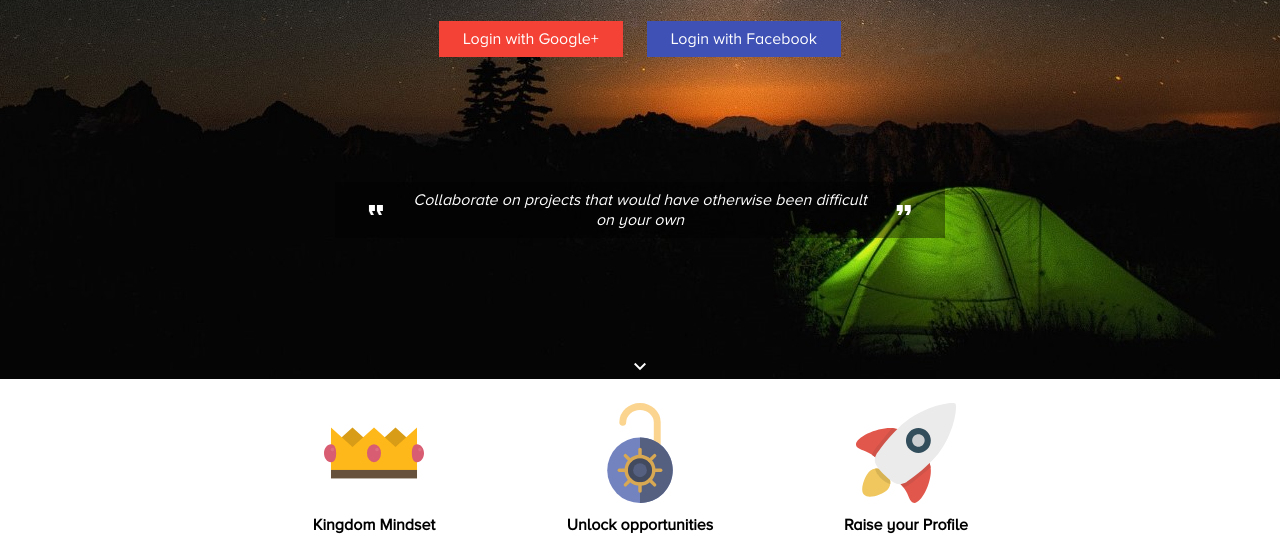
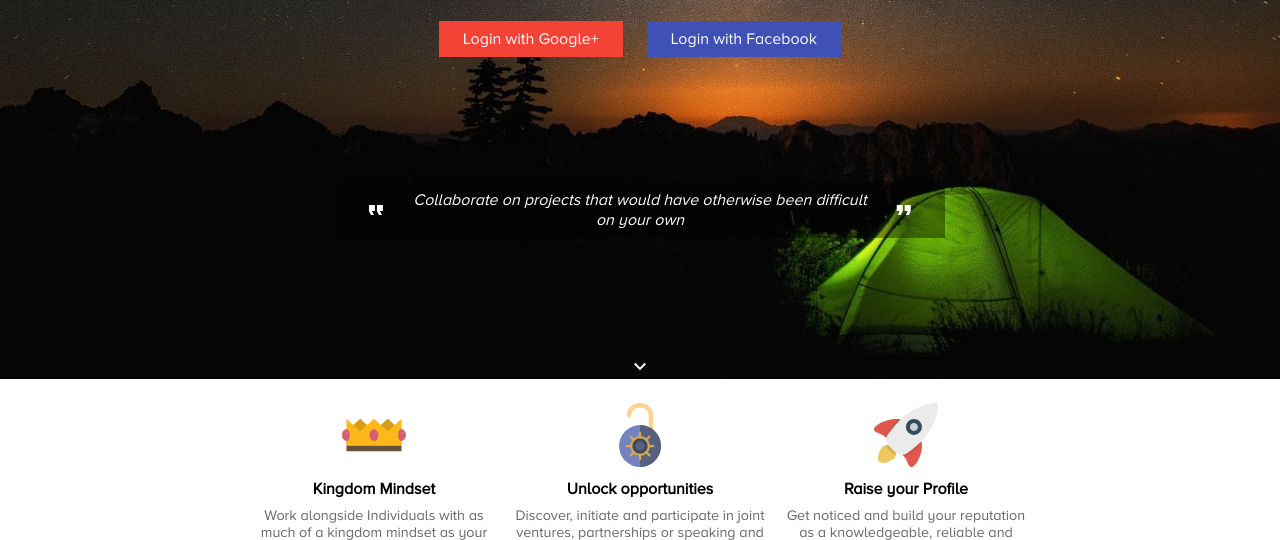
Before and after one commit to MmariDeusdedit/mmarideusdedit.github.io, a plain HTML site: page home.html in a window 1280 px wide. Shown: the part 421-961 px from the top of the page. Drawn offline with Linux system fonts and the light colour scheme.

Commit message:
3rd commit

```diff
--- a/home_files/index.css
+++ b/home_files/index.css
@@ -186,7 +186,7 @@
 }
 .character .char-icon{
   max-width: 100px;
-  width: 100%;
+  width: 4em;
 }
 
 .categories{
```
